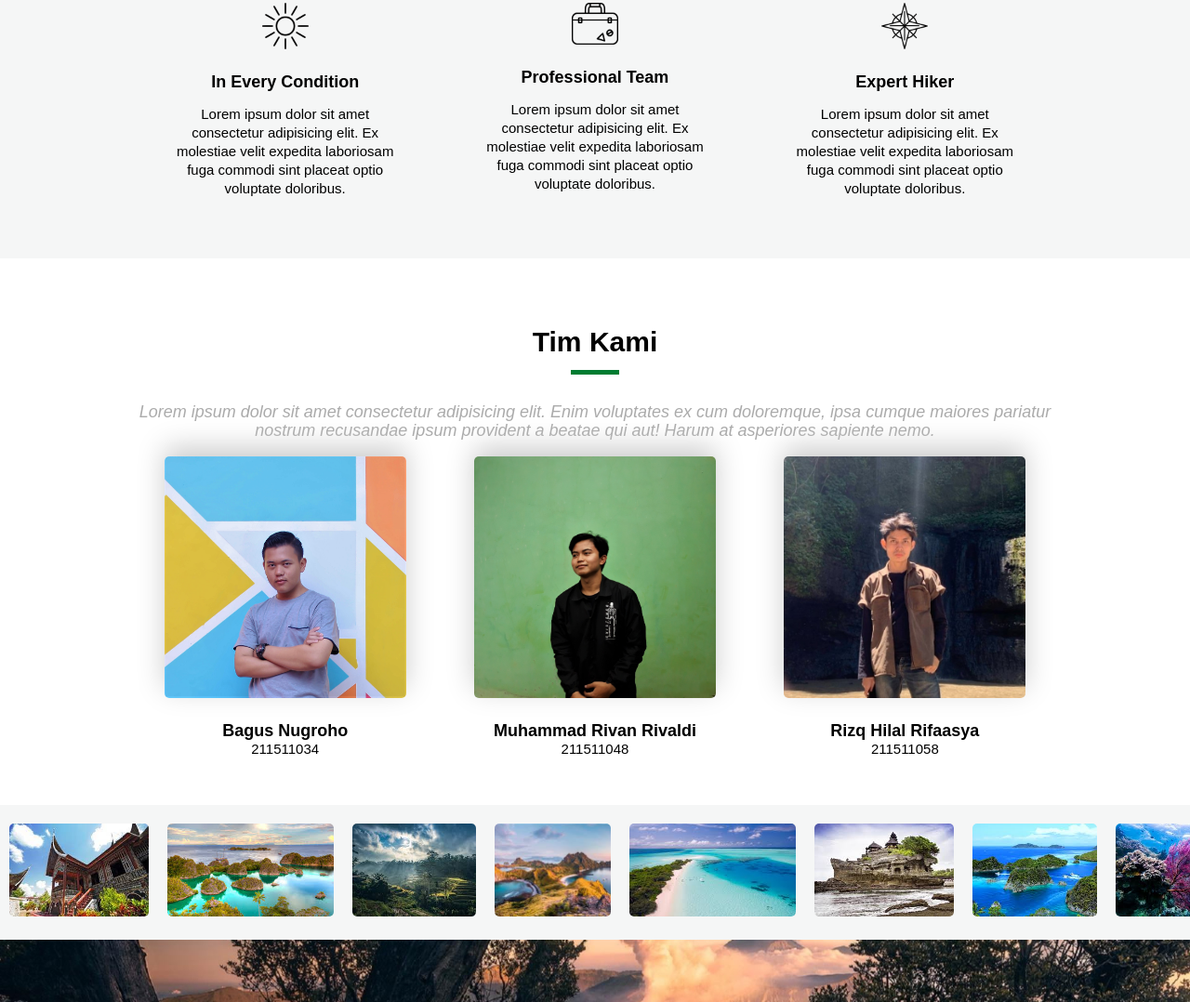
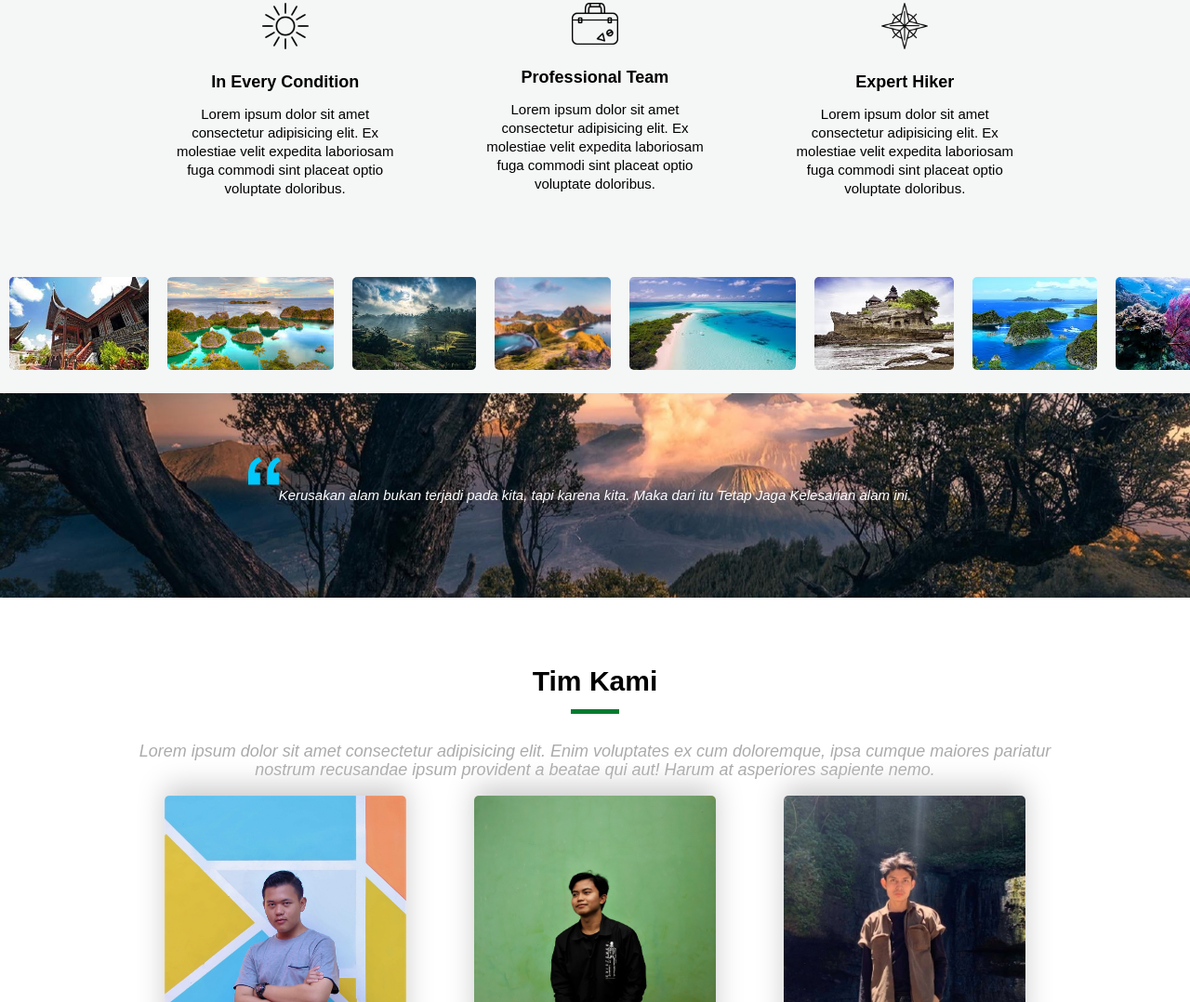
Before and after one commit to D3TI1B/fauna-life, a plain HTML site: page index.html in a window 1280 px wide. Shown: the part 1145-2223 px from the top of the page at 93% size. Drawn offline with nearby package versions, Linux system fonts and the light colour scheme.

Commit message:
update home page

```diff
--- a/index.html
+++ b/index.html
@@ -103,30 +103,6 @@
     			</div>
     		</section>
 
-            <section id="team">
-                <div class="layar-dalam">
-                    <h3>Tim Kami</h3>
-                    <p class="ringkasan">Lorem ipsum dolor sit amet consectetur adipisicing elit. Enim voluptates ex cum doloremque, ipsa cumque maiores pariatur nostrum recusandae ipsum provident a beatae qui aut! Harum at asperiores sapiente nemo.</p>
-                    <div class="tim">
-                        <div>
-                            <img src="assets/image/team/bagus.jpg" alt="no-image">
-                            <h6>Bagus Nugroho</h6>
-                            <span>211511034</span>
-                        </div>
-                        <div>
-                            <img src="assets/image/team/rivan.jpg" alt="no-image">
-                            <h6>Muhammad Rivan Rivaldi</h6>
-                            <span>211511048</span>
-                        </div>
-                        <div>
-                            <img src="assets/image/team/rizq.jpeg" alt="no-image">
-                            <h6>Rizq Hilal Rifaasya</h6>
-                            <span>211511058</span>
-                        </div>
-                    </div>
-                </div>
-            </section>
-
     		<section id="gallery" class="abuabu">
     			<div><a href="explore.html"><img src="assets/image/explore/foto1.jpg" alt="no-image"></a></div>
     			<div><img src="assets/image/explore/foto2.jpg" alt="no-image"></div>
```
